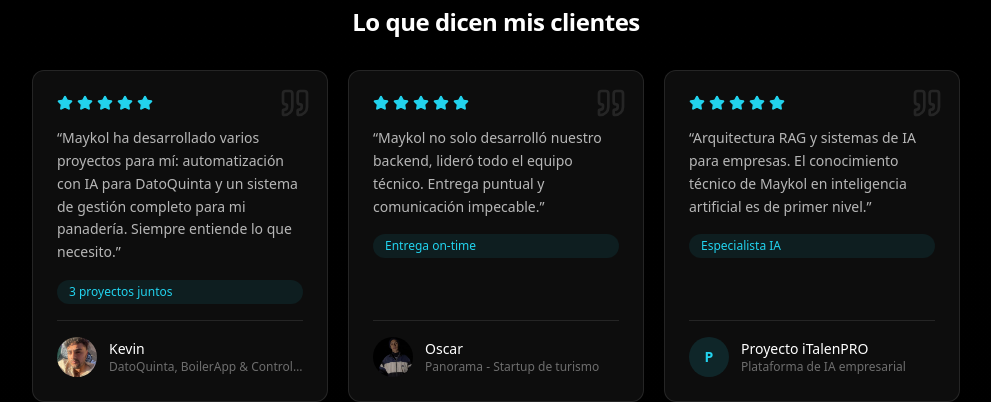
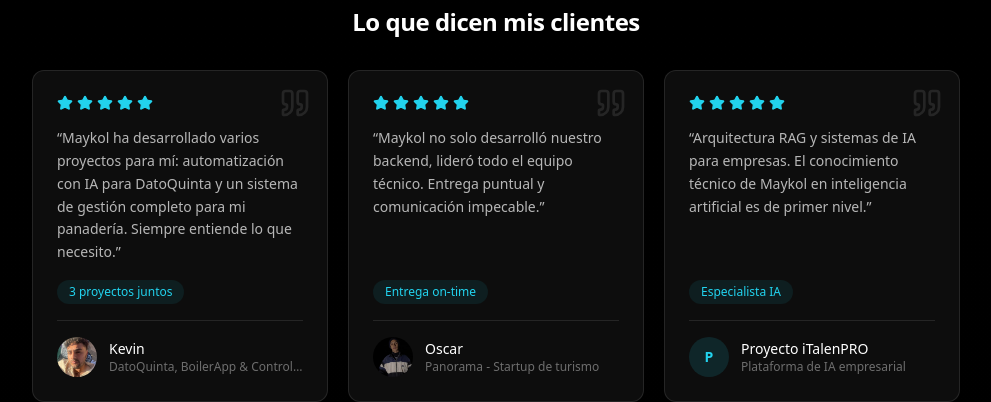
Before and after one commit to mayk0l/MaykolWeb, a Next.js app in the folder maykolweb/: page / in a window 1280 px wide. Shown: the part 1300-1702 px from the top of the page, without its empty margins (144-1135 px from the left). Built offline with nearby package versions, Linux system fonts and the light colour scheme.

Commit message:
static fix

```diff
--- a/maykolweb/src/components/sections/SocialProofSection.tsx
+++ b/maykolweb/src/components/sections/SocialProofSection.tsx
@@ -143,13 +143,13 @@ export default function SocialProofSection() {
                 </div>
 
                 {/* Content */}
-                <p className="text-white/70 text-sm mb-4 leading-relaxed">
+                <p className="text-white/70 text-sm mb-4 leading-relaxed flex-1">
                   &ldquo;{testimonial.content}&rdquo;
                 </p>
 
                 {/* Metric highlight */}
                 <div
-                  className="inline-block px-3 py-1 rounded-full text-xs font-medium mb-4"
+                  className="inline-block px-3 py-1 rounded-full text-xs font-medium mb-4 self-start"
                   style={{
                     backgroundColor: `${modeConfig.color}15`,
                     color: modeConfig.color
```
